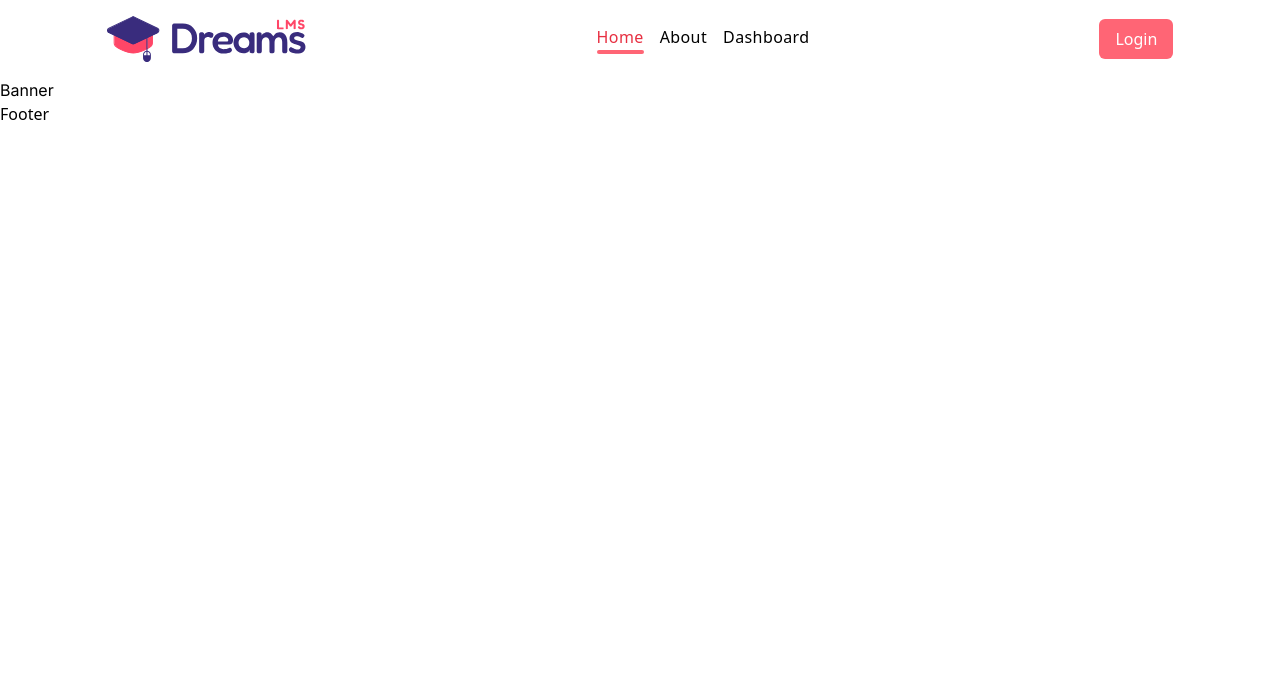
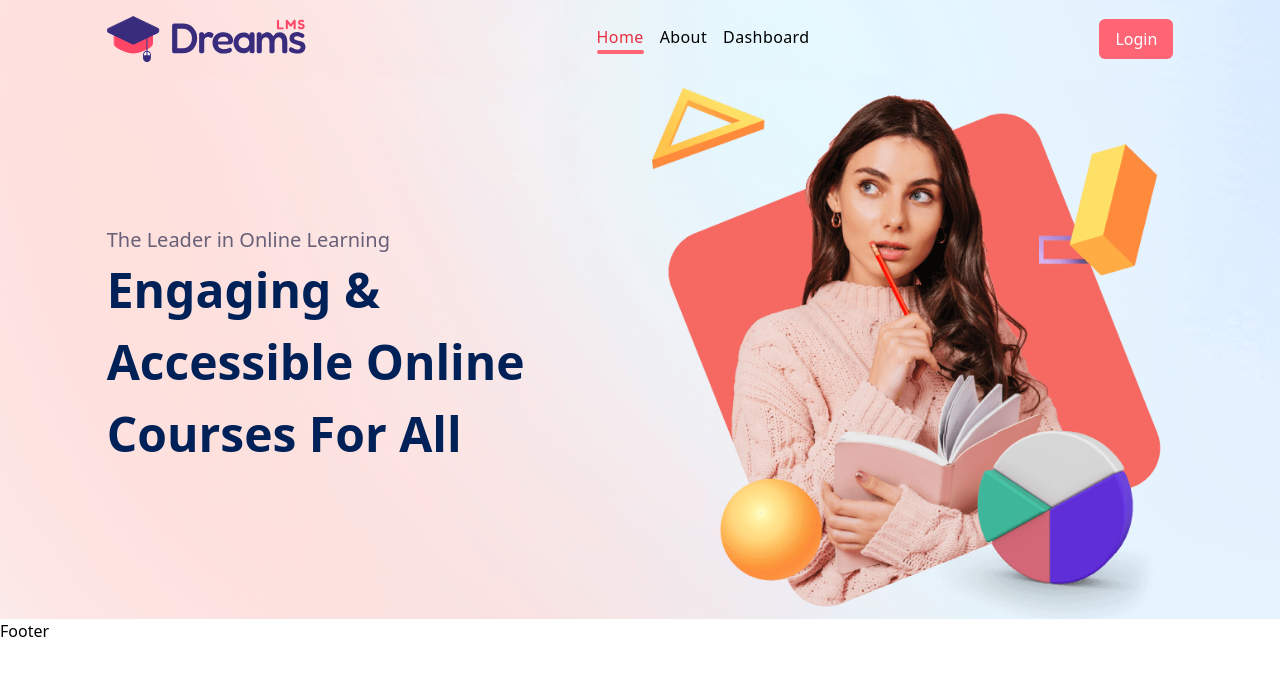
Before and after one commit to shariful10/Dreams, a React (Vite) app in the folder frontend/: page / in a window 1280 px wide. Shown: the top 676 px of the page. Built offline with nearby package versions, Linux system fonts and the light colour scheme.

Commit message:
Backgroung Image & Right Side Image Implemented On Banner

```diff
--- a/frontend/src/components/Banner.jsx
+++ b/frontend/src/components/Banner.jsx
@@ -1,5 +1,21 @@
+import bannerImg from "../assets/images/banner-img.png";
+
 const Banner = () => {
-	return <div className="font-inter">Banner</div>;
+	return (
+		<div className="bg-bannerBg">
+			<div className="grid md:grid-cols-2 items-center gap-6 w-5/6 mx-auto">
+				<div className="">
+					<h3 className="text-xl text-[#685f78] font-medium">
+						The Leader in Online Learning
+					</h3>
+					<h1 className="text-[48px] text-[#002058] font-bold">
+						Engaging & Accessible Online Courses For All
+					</h1>
+				</div>
+				<img src={bannerImg} alt="" />
+			</div>
+		</div>
+	);
 };
 
 export default Banner;
--- a/frontend/src/components/shared/Navbar.jsx
+++ b/frontend/src/components/shared/Navbar.jsx
@@ -29,6 +29,7 @@ const Navbar = () => {
 	}, [location]);
 
 	return (
+		<div className="bg-bannerBg">
 			<nav className="flex justify-between items-center w-5/6 mx-auto py-4">
 				<Link
 					to="/"
@@ -170,6 +171,7 @@ const Navbar = () => {
 					</div>
 				</div>
 			</nav>
+		</div>
 	);
 };
 
--- a/frontend/tailwind.config.js
+++ b/frontend/tailwind.config.js
@@ -6,6 +6,9 @@ export default {
 			fontFamily: {
 				inter: "'Inter', sans-serif",
 			},
+			backgroundImage: {
+				bannerBg: "url('/src/assets/images/banner-bg.png')",
+			},
 		},
 	},
 	plugins: [],
```
Lines whose indentation alone changed are shown as unchanged.
